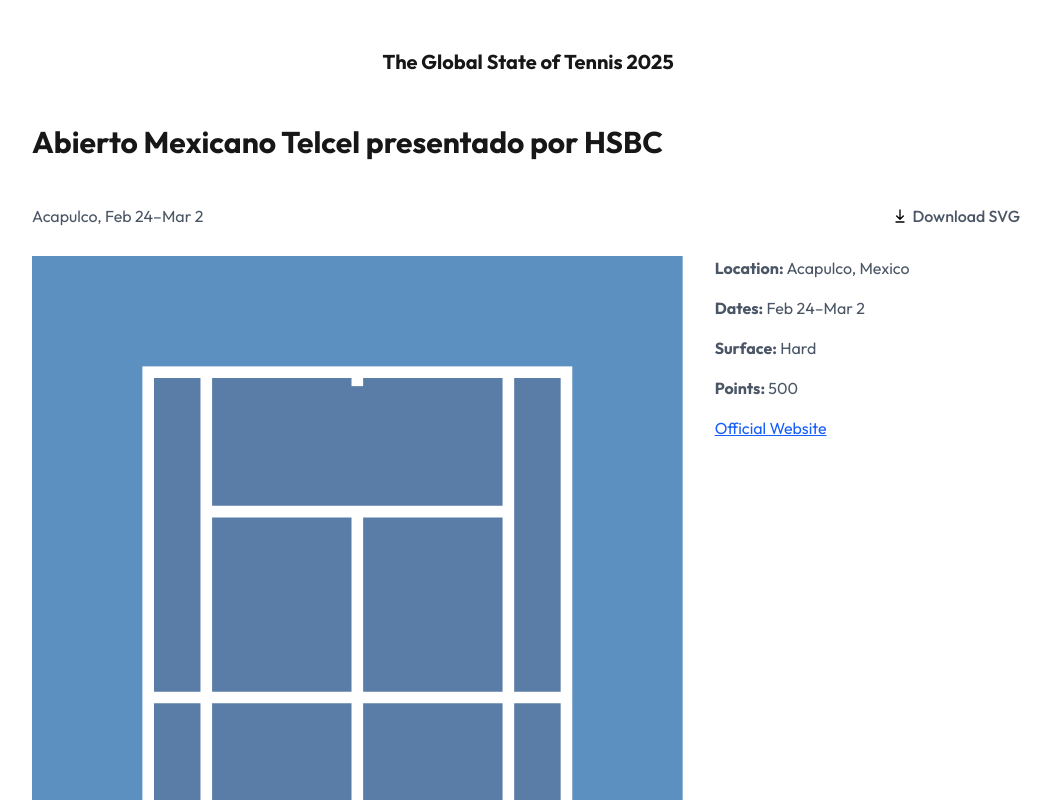
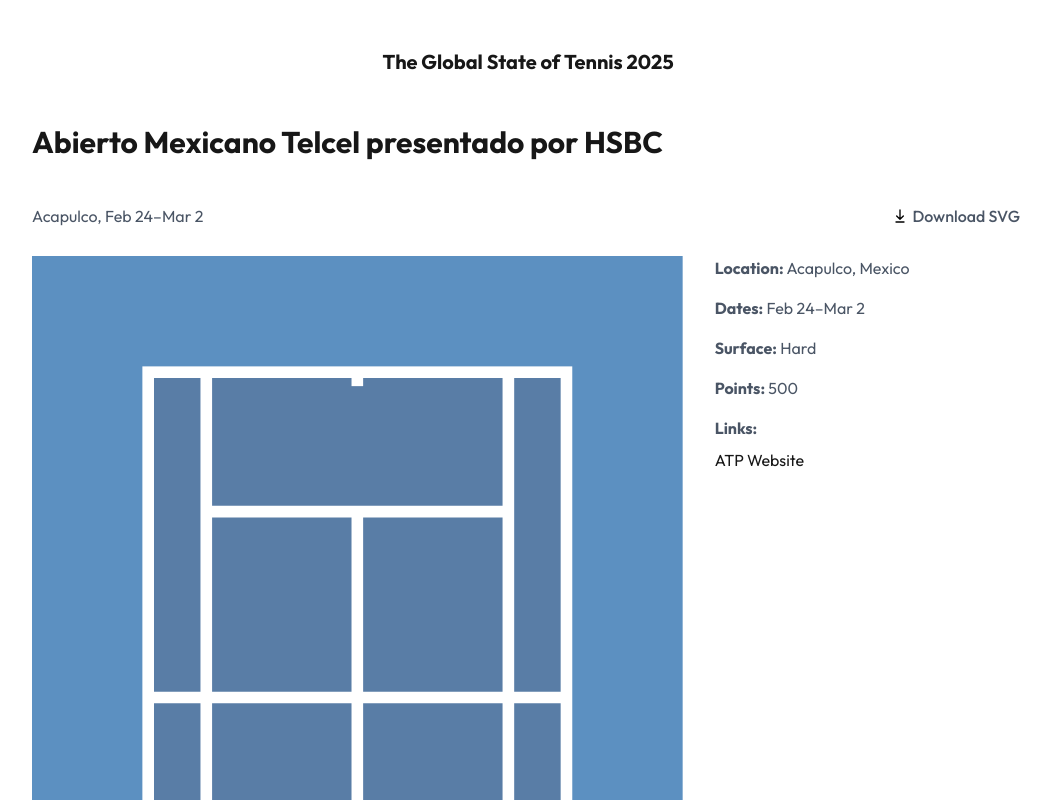
Before and after one commit to smoliakov/stateoftennis, a Next.js app: page /tournaments/abierto-mexicano-telcel-presentado-por-hsbc-2025 in a window 1280 px wide. Shown: the top 800 px of the page, without its empty margins (112-1163 px from the left). Built offline with nearby package versions, Linux system fonts and the light colour scheme.

Commit message:
feat: tournament

```diff
--- a/src/app/data/tournaments.ts
+++ b/src/app/data/tournaments.ts
@@ -773,6 +773,24 @@
     slug: 'cincinnati-open-2025',
   },
   {
+    name: 'Tennis in the Land powered by Rocket',
+    tour: ['WTA'],
+    points: 250,
+    startDate: '2025-08-16',
+    endDate: '2025-08-23',
+    court: {
+      surface: 'Hard',
+      innerColor: '#5A82B6',
+      outerColor: '#86A076',
+    },
+    location: { city: 'Cleveland', country: 'USA' },
+    links: {
+      officialSite: 'https://www.tennisintheland.com/',
+      wta: 'https://www.wtatennis.com/tournaments/2040/cleveland/2025',
+    },
+    slug: 'tennis-in-the-land-2025',
+  },
+  {
     name: 'Winston-Salem Open',
     tour: ['ATP'],
     points: 250,
--- a/src/app/tournaments/[slug]/page.tsx
+++ b/src/app/tournaments/[slug]/page.tsx
@@ -107,19 +107,44 @@
             <p className="mb-4 text-gray-600">
               <strong>Points:</strong> {tournament.points}
             </p>
+            <p className="mb-2 text-gray-600">
+              <strong>Links:</strong>
+            </p>
             {tournament.links.atp && (
+              <p>
                 <a
-                href={
-                  tournament.links.atp ||
-                  tournament.links.wta ||
-                  tournament.links.officialSite
-                }
-                className="text-blue-600 underline"
+                  href={tournament.links.atp}
+                  className="hover:underline"
+                  target="_blank"
+                  rel="noopener noreferrer"
+                >
+                  ATP Website
+                </a>
+              </p>
+            )}
+            {tournament.links.wta && (
+              <p>
+                <a
+                  href={tournament.links.wta}
+                  className="hover:underline"
+                  target="_blank"
+                  rel="noopener noreferrer"
+                >
+                  WTA Website
+                </a>
+              </p>
+            )}
+            {tournament.links.officialSite && (
+              <p>
+                <a
+                  href={tournament.links.officialSite}
+                  className="hover:underline"
                   target="_blank"
                   rel="noopener noreferrer"
                 >
                   Official Website
                 </a>
+              </p>
             )}
           </div>
         </div>
```
Lines whose indentation alone changed are shown as unchanged.
